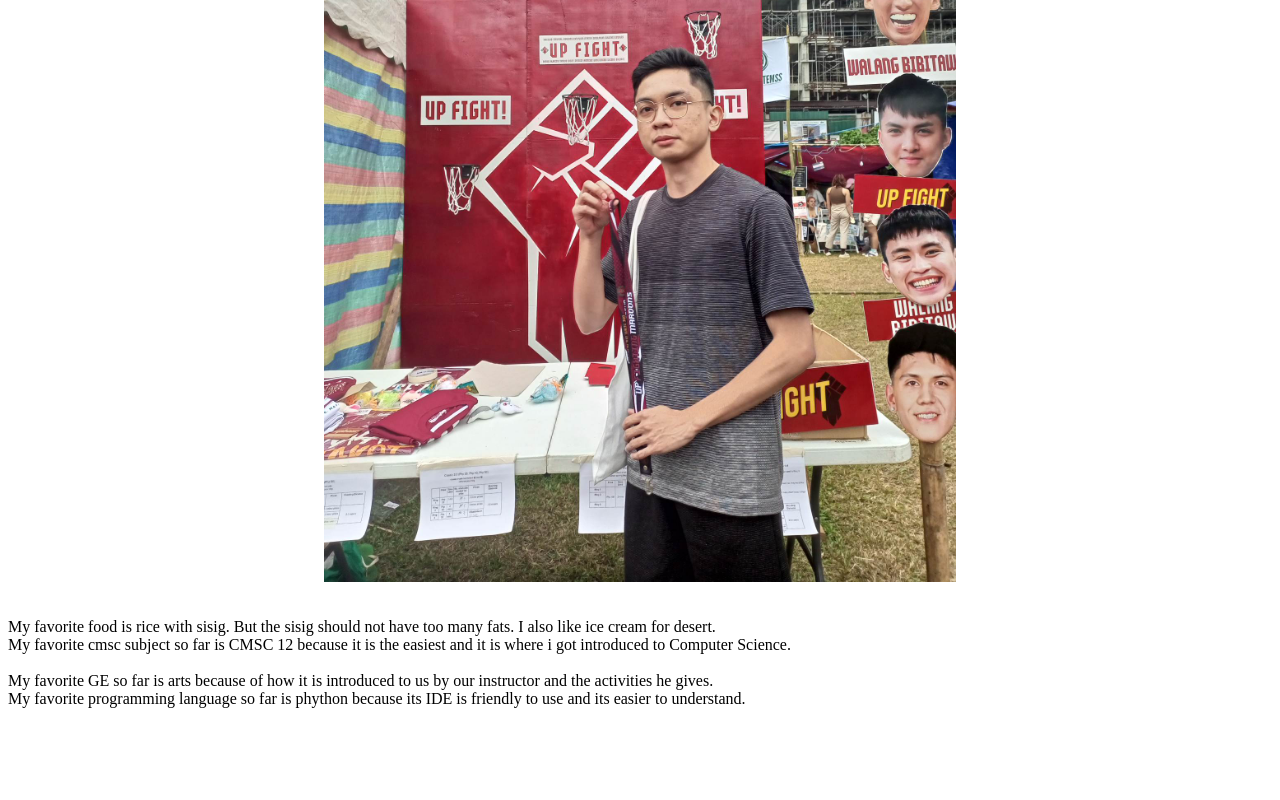
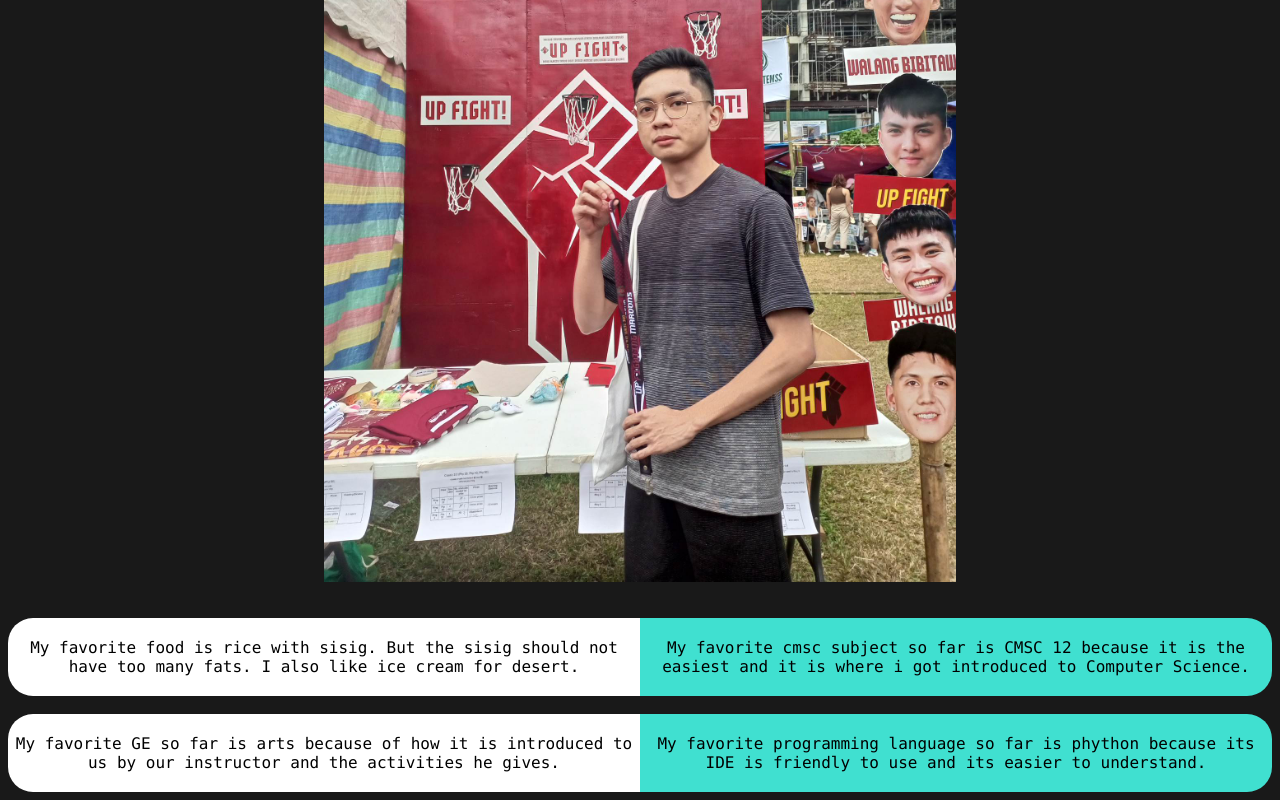
Before and after one commit to 345ekel345/345ekel345.github.io, a plain HTML site: page index.html in a window 1280 px wide. Shown: the part 429-1229 px from the top of the page. Before the commit the page ends 1145 px from the top, so only its background shows below. Drawn offline with Linux system fonts and the light colour scheme.

Commit message:
feat: added some styling on css

```diff
--- a/index.css
+++ b/index.css
@@ -21,3 +21,43 @@ header {
     margin-right: auto;
     width: 50%;
   }
+
+html{
+	background: #191919;
+}
+.isa {
+	background-color: white;
+	width: 50%;
+	float: left;
+
+	border-bottom-left-radius: 25px;
+	border-top-left-radius: 25px;
+	padding-width: 45%;
+	padding-top: 20px;
+  	padding-bottom: 20px;
+
+
+	font-family: "Lucida Console", "Courier New", monospace;
+	text-align: center;
+}
+.dalwa {
+	background-color: #40E0D0;
+	width: 50%;
+	float: left;
+
+	border-bottom-right-radius: 25px;
+	border-top-right-radius: 25px;
+	padding-width: 45%;
+	padding-top: 20px;
+  	padding-bottom: 20px;
+
+
+	font-family: "Lucida Console", "Courier New", monospace;
+	text-align: center;
+}
+.row:after {
+	content: "";
+  	display: table;
+ 	clear: both;
+
+}
```
